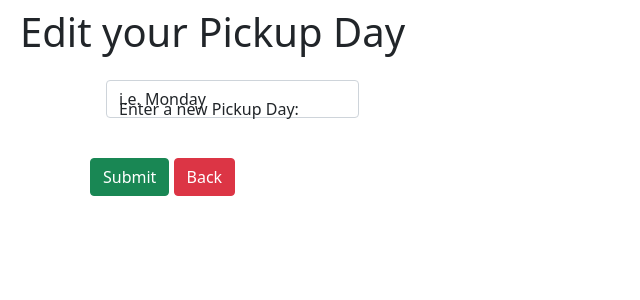
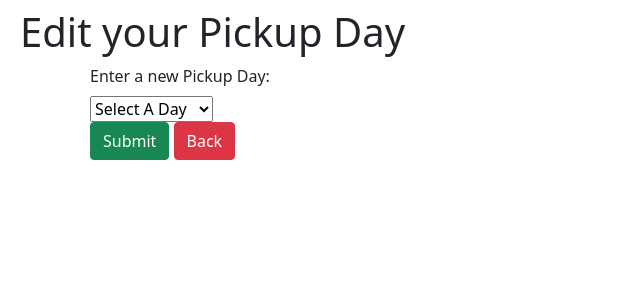
Before and after one commit to MadisonLifeAgent/TrashCollectorRepo, a Django app: template trash_collector/customers/templates/customers/pickup_day.html in a window 1280 px wide. Shown: the top 300 px of the page, without its empty margins (0-640 px from the left). Run offline with Django 3.2, Linux system fonts and the light colour scheme; the template is opened without the code that fills it, so the values that code supplies are empty; the visitor is signed in with stand-in values (Sample User, id 1).

Commit message:
Added dropdown menu for pick up day

```diff
--- a/trash_collector/customers/templates/customers/pickup_day.html
+++ b/trash_collector/customers/templates/customers/pickup_day.html
@@ -12,20 +12,30 @@
     <!-- form to change Pickup Day -->
     <form action="{% url 'customers:pickup_day' %}" method="post" class="container">
         {% csrf_token %}
-        <div class="form-floating m-3">
-            <label for="pickup_day" class="form-label">Enter a new Pickup Day:</label>
-            <div class="row">
-              <div class="col-sm-3">
-                <input type="text" name="pickup_day" id="pickup_day" value="i.e. Monday" class="form-control">
-              </div>
-            </div>
-        </div>
+
+          <label for="pickup_day" class="form-label">Enter a new Pickup Day:</label>
+          {% csrf_token %}
+          <div class="dropdown">
+            <select name="pickup_day">
+              <option class="dropdown-item" value="none" selected disabled hidden> Select A Day </option>
+              <option class="dropdown-item" value="Monday"> "Monday"</option>
+              <option class="dropdown-item" value="Tuesday"> "Tuesday"</option>
+              <option class="dropdown-item" value="Wednesday"> "Wednesday"</option>
+              <option class="dropdown-item" value="Thursday"> "Thursday"</option>
+              <option class="dropdown-item" value="Friday"> "Friday"</option>
+              <option class="dropdown-item" value="Saturday"> "Saturday"</option>
+              <option class="dropdown-item" value="Sunday"> "Sunday"</option>
+            </select>
+          </div>
+
+          <button type="submit" class="btn btn-success">Submit</button>
+          <a href="{% url 'customers:index' %}"  class="btn btn-danger">Back</a>
+    </form>
 
         <!-- submit change -->
         <br>
-        <button type="submit" class="btn btn-success">Submit</button>
-        <a href="{% url 'customers:index' %}"  class="btn btn-danger">Back</a>
-    </form>
+
+
 
   {% endif %}
 {% endblock %}
```
Also changed, not shown: trash_collector/employees/templates/employees/customers_by_day.html (line endings or trailing spaces).
